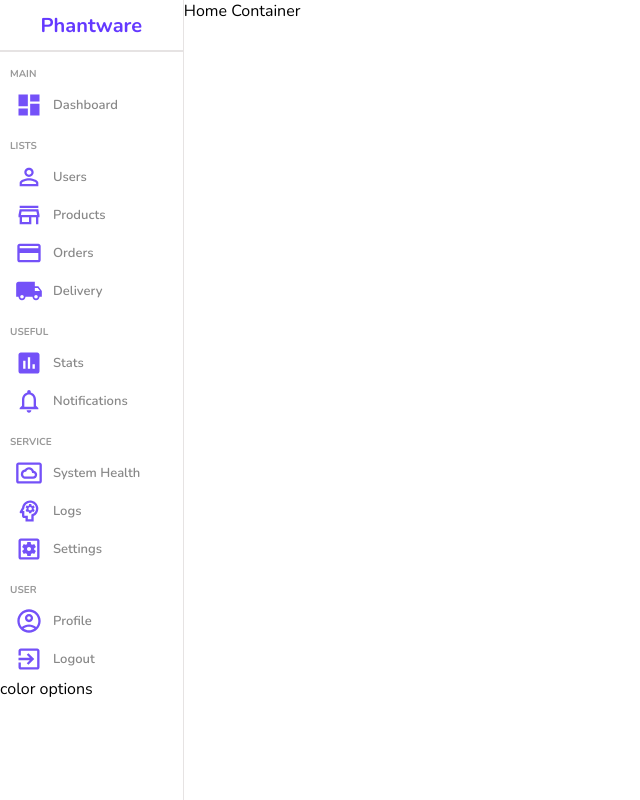
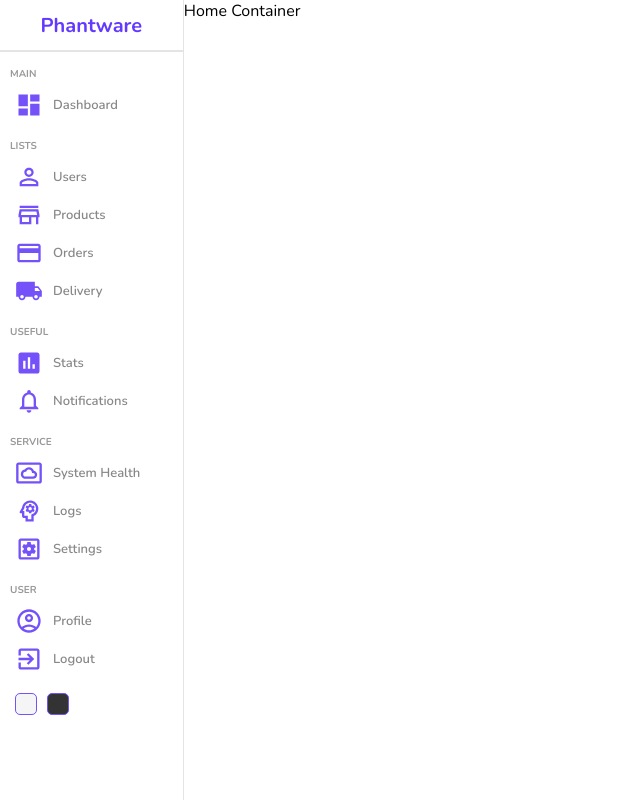
Before and after one commit to phantware/react-admin-dashboard, a React (Create React App) app: page / in a window 1280 px wide. Shown: the whole page, without its empty margins (0-640 px from the left). Built offline with nearby package versions, Linux system fonts and the light colour scheme.

Commit message:
color options created

```diff
--- a/src/components/sidebar/Sidebar.jsx
+++ b/src/components/sidebar/Sidebar.jsx
@@ -81,7 +81,10 @@
           </li>
         </ul>
       </div>
-      <div className='bottom'>color options</div>
+      <div className='bottom'>
+        <div className='colorOption'></div>
+        <div className='colorOption'></div>
+      </div>
     </div>
   )
 }
--- a/src/components/sidebar/sidebar.scss
+++ b/src/components/sidebar/sidebar.scss
@@ -57,4 +57,27 @@
       }
     }
   }
+
+  .bottom {
+    display: flex;
+    align-items: center;
+    margin: 10px;
+
+    .colorOption {
+      width: 20px;
+      height: 20px;
+      border-radius: 5px;
+      border: 1px solid #7451f8;
+      cursor: pointer;
+      margin: 5px;
+
+      &:nth-child(1) {
+        background-color: whitesmoke;
+      }
+
+      &:nth-child(2) {
+        background-color: #333;
+      }
+    }
+  }
 }
```
